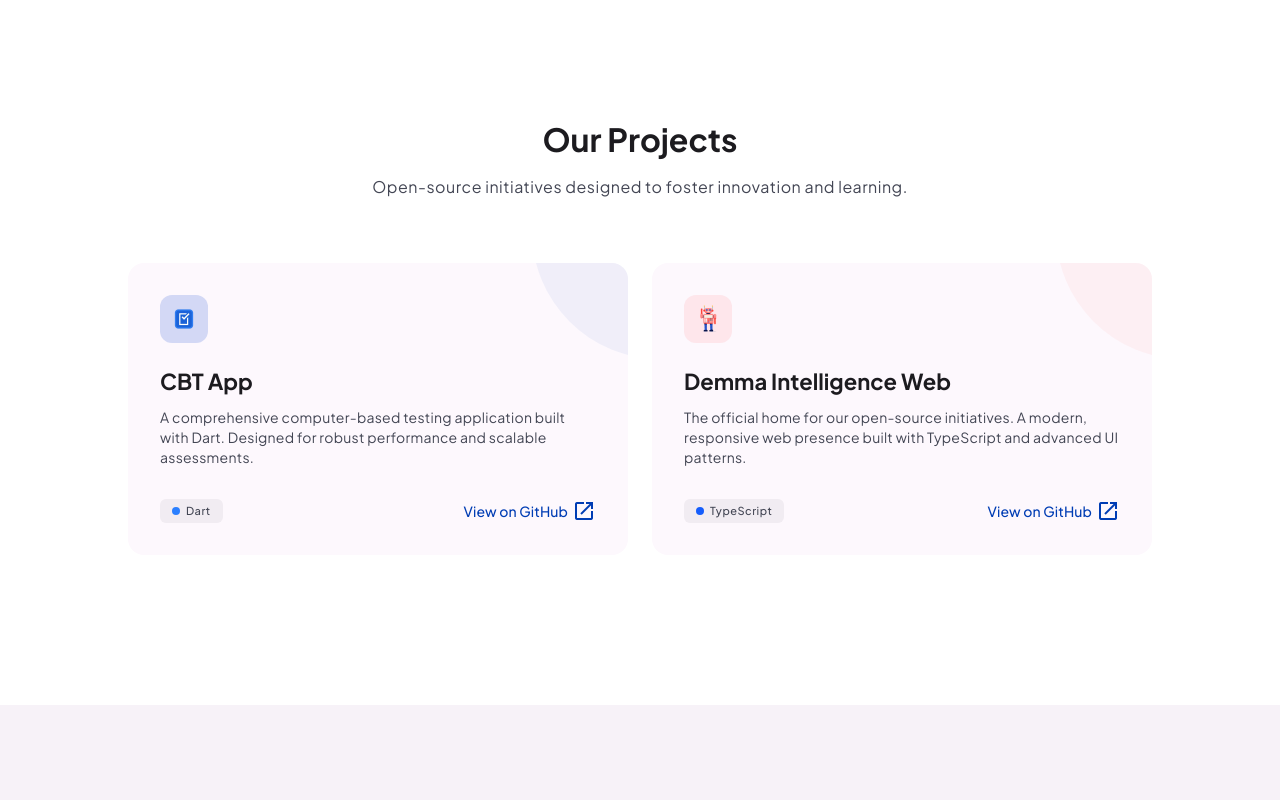
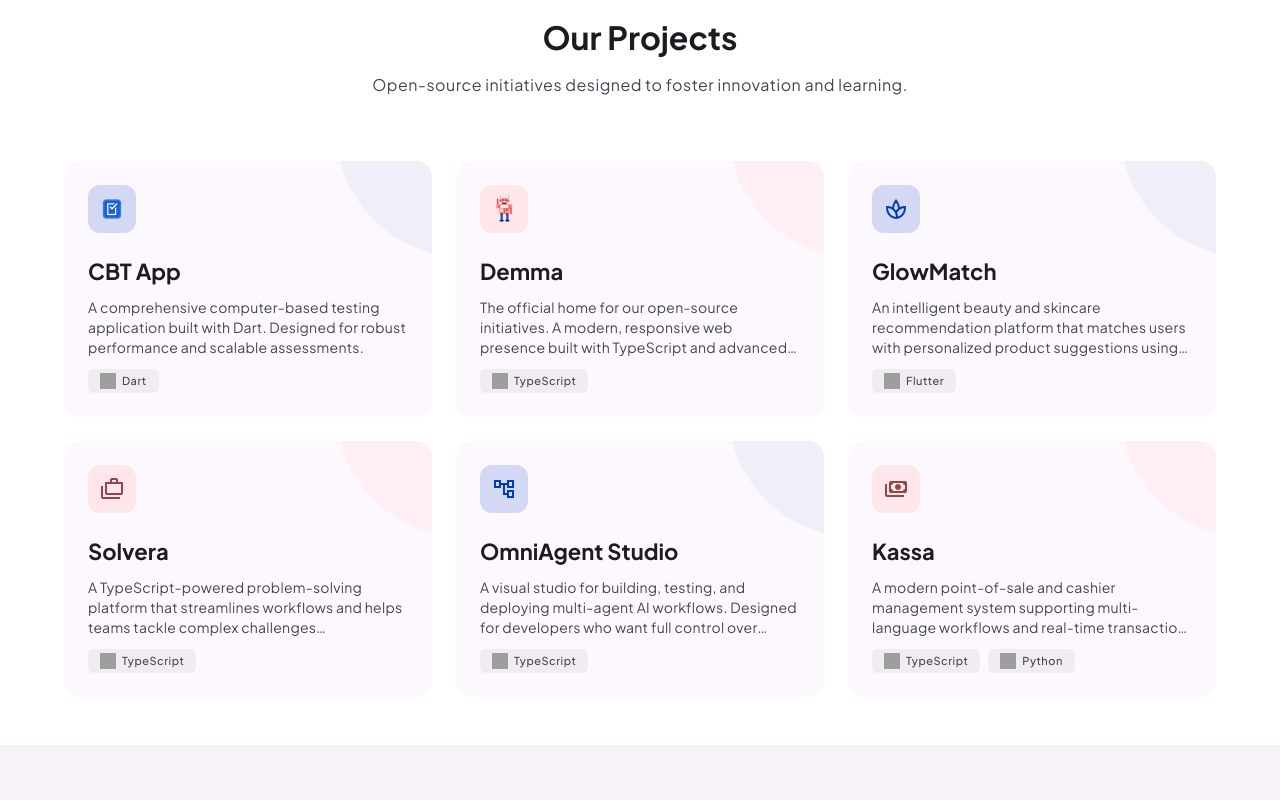
Before and after one commit to demmagence/demma, a Next.js app: page / in a window 1280 px wide. Shown: the part 840-1640 px from the top of the page. Built offline with nearby package versions, Linux system fonts and the light colour scheme; grey boxes are pictures that could not be loaded.

Commit message:
feat: enhance project cards layout and content on homepage

```diff
--- a/app/page.tsx
+++ b/app/page.tsx
@@ -160,9 +160,10 @@ export default function Home() {
               <h2 className="font-headline-lg text-headline-lg text-on-surface font-bold mb-4">Our Projects</h2>
               <p className="font-body-lg text-body-lg text-on-surface-variant max-w-2xl mx-auto">Open-source initiatives designed to foster innovation and learning.</p>
             </div>
-            <div className="grid md:grid-cols-2 gap-gutter max-w-5xl mx-auto">
-              {/* Project Card 1 */}
-              <div className="bg-surface rounded-2xl p-8 hover:shadow-lg transition-all duration-300 group flex flex-col h-full relative overflow-hidden">
+            <div className="grid md:grid-cols-3 gap-gutter max-w-6xl mx-auto">
+              {/* Project Card 1 - CBT App */}
+              <a href="https://github.com/demmagence/cbt-app" rel="noopener noreferrer"
+                className="bg-surface rounded-2xl p-6 hover:shadow-lg transition-all duration-300 group flex flex-col relative overflow-hidden">
                 <div className="absolute top-0 right-0 w-32 h-32 bg-primary/5 rounded-bl-full -mr-8 -mt-8 transition-transform group-hover:scale-110"></div>
                 <div className="w-12 h-12 bg-primary-container/20 rounded-xl flex items-center justify-center mb-6 p-2">
                   <Image
@@ -174,51 +175,109 @@ export default function Home() {
                   />
                 </div>
                 <h3 className="font-title-lg text-title-lg font-bold text-on-surface mb-3">CBT App</h3>
-                <p className="font-body-md text-body-md text-on-surface-variant flex-grow mb-8">
+                <p className="font-body-md text-body-md text-on-surface-variant flex-grow mb-3 line-clamp-3">
                   A comprehensive computer-based testing application built with Dart. Designed for robust performance and scalable assessments.
                 </p>
                 <div className="flex items-center justify-between mt-auto">
                   <span className="inline-flex items-center gap-1.5 px-3 py-1 rounded-md bg-surface-container text-on-surface-variant font-label-sm text-label-sm">
-                    <span className="w-2 h-2 rounded-full bg-blue-500"></span> Dart
+                    <img src="https://cdn.jsdelivr.net/gh/devicons/devicon/icons/dart/dart-original.svg" alt="Dart" className="w-4 h-4" /> Dart
                   </span>
-                  <a
-                    className="text-primary font-label-lg text-label-lg hover:text-primary-container flex items-center gap-1 transition-colors"
-                    href="https://github.com/demmagence/cbt-app"
-                    rel="noopener noreferrer"
-                  >
-                    View on GitHub <span className="material-symbols-outlined notranslate text-sm" translate="no">open_in_new</span>
-                  </a>
                 </div>
-              </div>
-              {/* Project Card 2 */}
-              <div className="bg-surface rounded-2xl p-8 hover:shadow-lg transition-all duration-300 group flex flex-col h-full relative overflow-hidden">
+              </a>
+              {/* Project Card 2 - Demma Intelligence Web */}
+              <a href="https://github.com/demmagence/demma" rel="noopener noreferrer"
+                className="bg-surface rounded-2xl p-6 hover:shadow-lg transition-all duration-300 group flex flex-col relative overflow-hidden">
                 <div className="absolute top-0 right-0 w-32 h-32 bg-secondary-container/10 rounded-bl-full -mr-8 -mt-8 transition-transform group-hover:scale-110"></div>
                 <div className="w-12 h-12 bg-secondary-container/20 rounded-xl flex items-center justify-center mb-6 p-2">
                   <Image
                     src="/images/robot.png"
-                    alt="Demma Intelligence Logo"
+                    alt="Demma Intelligence Web Logo"
                     width={48}
                     height={48}
                     className="h-full w-full object-contain"
                   />
                 </div>
-                <h3 className="font-title-lg text-title-lg font-bold text-on-surface mb-3">Demma Intelligence Web</h3>
-                <p className="font-body-md text-body-md text-on-surface-variant flex-grow mb-8">
+                <h3 className="font-title-lg text-title-lg font-bold text-on-surface mb-3">Demma</h3>
+                <p className="font-body-md text-body-md text-on-surface-variant flex-grow mb-3 line-clamp-3">
                   The official home for our open-source initiatives. A modern, responsive web presence built with TypeScript and advanced UI patterns.
                 </p>
                 <div className="flex items-center justify-between mt-auto">
                   <span className="inline-flex items-center gap-1.5 px-3 py-1 rounded-md bg-surface-container text-on-surface-variant font-label-sm text-label-sm">
-                    <span className="w-2 h-2 rounded-full bg-blue-600"></span> TypeScript
+                    <img src="https://cdn.jsdelivr.net/gh/devicons/devicon/icons/typescript/typescript-original.svg" alt="TypeScript" className="w-4 h-4" /> TypeScript
                   </span>
-                  <a
-                    className="text-primary font-label-lg text-label-lg hover:text-primary-container flex items-center gap-1 transition-colors"
-                    href="https://github.com/demmagence/demma"
-                    rel="noopener noreferrer"
-                  >
-                    View on GitHub <span className="material-symbols-outlined notranslate text-sm" translate="no">open_in_new</span>
-                  </a>
                 </div>
-              </div>
+              </a>
+              {/* Project Card 3 - GlowMatch */}
+              <a href="https://github.com/demmagence/glowmatch" rel="noopener noreferrer"
+                className="bg-surface rounded-2xl p-6 hover:shadow-lg transition-all duration-300 group flex flex-col relative overflow-hidden">
+                <div className="absolute top-0 right-0 w-32 h-32 bg-primary/5 rounded-bl-full -mr-8 -mt-8 transition-transform group-hover:scale-110"></div>
+                <div className="w-12 h-12 bg-primary-container/20 rounded-xl flex items-center justify-center mb-6">
+                  <span className="material-symbols-outlined notranslate select-none text-primary" translate="no">spa</span>
+                </div>
+                <h3 className="font-title-lg text-title-lg font-bold text-on-surface mb-3">GlowMatch</h3>
+                <p className="font-body-md text-body-md text-on-surface-variant flex-grow mb-3 line-clamp-3">
+                  An intelligent beauty and skincare recommendation platform that matches users with personalized product suggestions using AI.
+                </p>
+                <div className="flex items-center justify-between mt-auto">
+                  <span className="inline-flex items-center gap-1.5 px-3 py-1 rounded-md bg-surface-container text-on-surface-variant font-label-sm text-label-sm">
+                    <img src="https://cdn.jsdelivr.net/gh/devicons/devicon/icons/flutter/flutter-original.svg" alt="Flutter" className="w-4 h-4" /> Flutter
+                  </span>
+                </div>
+              </a>
+              {/* Project Card 4 - Solvera */}
+              <a href="https://github.com/demmagence/solvera" rel="noopener noreferrer"
+                className="bg-surface rounded-2xl p-6 hover:shadow-lg transition-all duration-300 group flex flex-col relative overflow-hidden">
+                <div className="absolute top-0 right-0 w-32 h-32 bg-secondary-container/10 rounded-bl-full -mr-8 -mt-8 transition-transform group-hover:scale-110"></div>
+                <div className="w-12 h-12 bg-secondary-container/20 rounded-xl flex items-center justify-center mb-6">
+                  <span className="material-symbols-outlined notranslate select-none text-secondary" translate="no">cases</span>
+                </div>
+                <h3 className="font-title-lg text-title-lg font-bold text-on-surface mb-3">Solvera</h3>
+                <p className="font-body-md text-body-md text-on-surface-variant flex-grow mb-3 line-clamp-3">
+                  A TypeScript-powered problem-solving platform that streamlines workflows and helps teams tackle complex challenges collaboratively.
+                </p>
+                <div className="flex items-center justify-between mt-auto">
+                  <span className="inline-flex items-center gap-1.5 px-3 py-1 rounded-md bg-surface-container text-on-surface-variant font-label-sm text-label-sm">
+                    <img src="https://cdn.jsdelivr.net/gh/devicons/devicon/icons/typescript/typescript-original.svg" alt="TypeScript" className="w-4 h-4" /> TypeScript
+                  </span>
+                </div>
+              </a>
+              {/* Project Card 5 - OmniAgent Studio */}
+              <a href="https://github.com/demmagence/omniagent-studio" rel="noopener noreferrer"
+                className="bg-surface rounded-2xl p-6 hover:shadow-lg transition-all duration-300 group flex flex-col relative overflow-hidden">
+                <div className="absolute top-0 right-0 w-32 h-32 bg-primary/5 rounded-bl-full -mr-8 -mt-8 transition-transform group-hover:scale-110"></div>
+                <div className="w-12 h-12 bg-primary-container/20 rounded-xl flex items-center justify-center mb-6">
+                  <span className="material-symbols-outlined notranslate select-none text-primary" translate="no">account_tree</span>
+                </div>
+                <h3 className="font-title-lg text-title-lg font-bold text-on-surface mb-3">OmniAgent Studio</h3>
+                <p className="font-body-md text-body-md text-on-surface-variant flex-grow mb-3 line-clamp-3">
+                  A visual studio for building, testing, and deploying multi-agent AI workflows. Designed for developers who want full control over agent orchestration.
+                </p>
+                <div className="flex items-center justify-between mt-auto">
+                  <span className="inline-flex items-center gap-1.5 px-3 py-1 rounded-md bg-surface-container text-on-surface-variant font-label-sm text-label-sm">
+                    <img src="https://cdn.jsdelivr.net/gh/devicons/devicon/icons/typescript/typescript-original.svg" alt="TypeScript" className="w-4 h-4" /> TypeScript
+                  </span>
+                </div>
+              </a>
+              {/* Project Card 6 - Kassa */}
+              <a href="https://github.com/demmagence/kassa" rel="noopener noreferrer"
+                className="bg-surface rounded-2xl p-6 hover:shadow-lg transition-all duration-300 group flex flex-col relative overflow-hidden">
+                <div className="absolute top-0 right-0 w-32 h-32 bg-secondary-container/10 rounded-bl-full -mr-8 -mt-8 transition-transform group-hover:scale-110"></div>
+                <div className="w-12 h-12 bg-secondary-container/20 rounded-xl flex items-center justify-center mb-6">
+                  <span className="material-symbols-outlined notranslate select-none text-secondary" translate="no">payments</span>
+                </div>
+                <h3 className="font-title-lg text-title-lg font-bold text-on-surface mb-3">Kassa</h3>
+                <p className="font-body-md text-body-md text-on-surface-variant flex-grow mb-3 line-clamp-3">
+                  A modern point-of-sale and cashier management system supporting multi-language workflows and real-time transaction processing.
+                </p>
+                <div className="flex items-center gap-2 mt-auto">
+                  <span className="inline-flex items-center gap-1.5 px-3 py-1 rounded-md bg-surface-container text-on-surface-variant font-label-sm text-label-sm">
+                    <img src="https://cdn.jsdelivr.net/gh/devicons/devicon/icons/typescript/typescript-original.svg" alt="TypeScript" className="w-4 h-4" /> TypeScript
+                  </span>
+                  <span className="inline-flex items-center gap-1.5 px-3 py-1 rounded-md bg-surface-container text-on-surface-variant font-label-sm text-label-sm">
+                    <img src="https://cdn.jsdelivr.net/gh/devicons/devicon/icons/python/python-original.svg" alt="Python" className="w-4 h-4" /> Python
+                  </span>
+                </div>
+              </a>
             </div>
           </div>
         </section>
```
Also changed, not shown: 1 other file (tests, documents, lock files or other folders).
